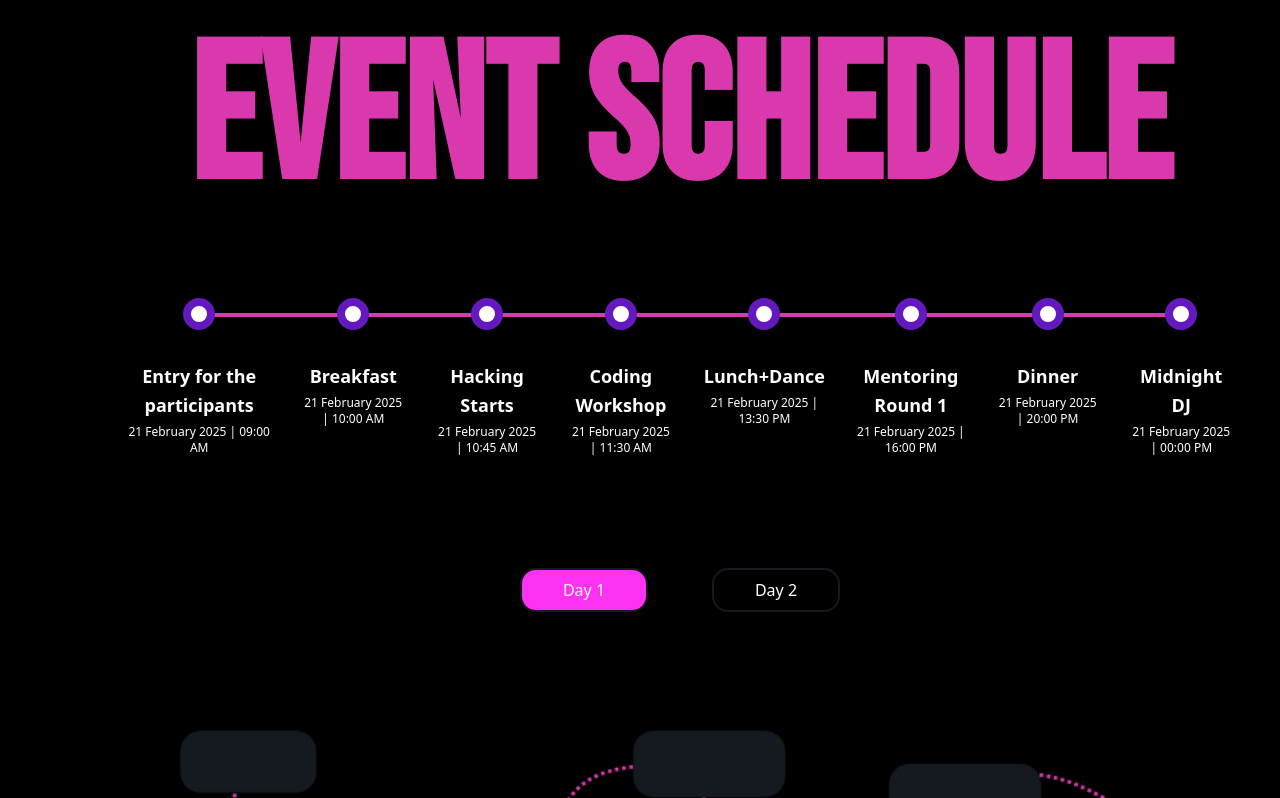
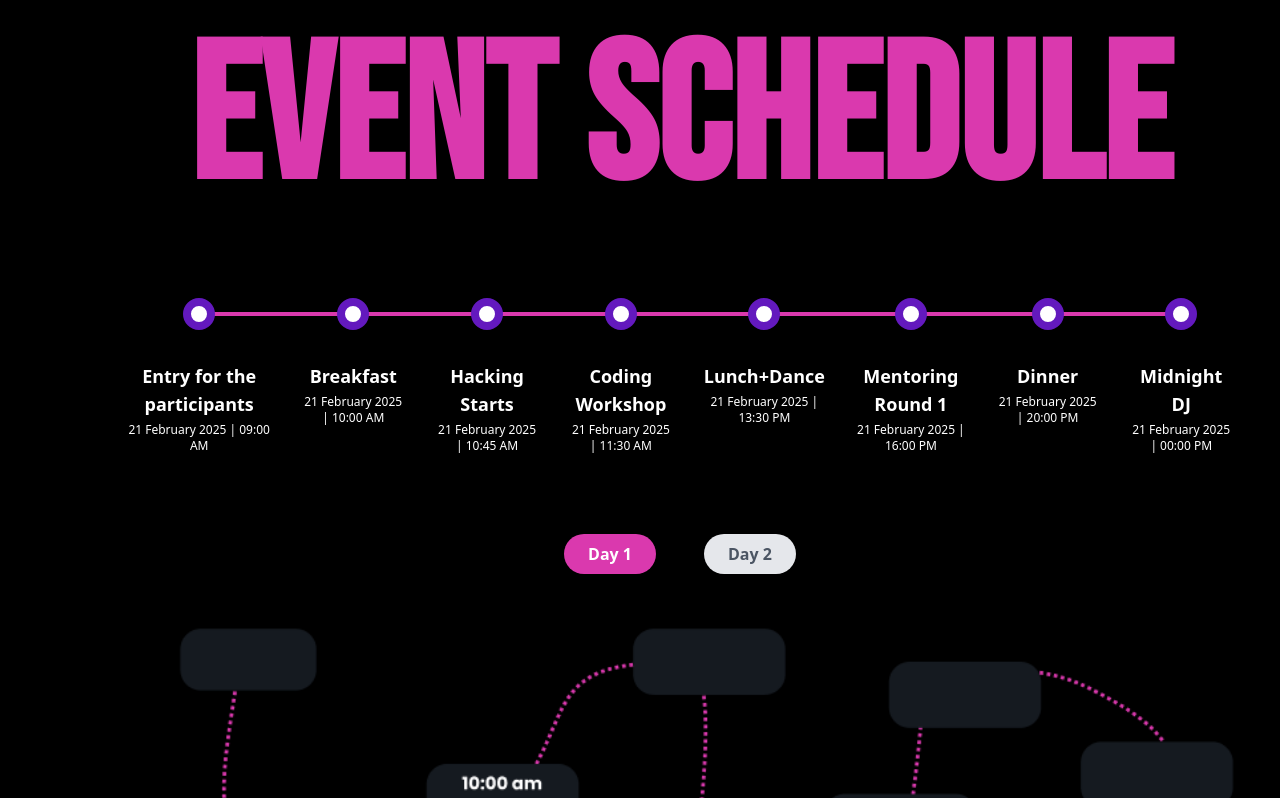
Before and after one commit to THEGAMECHANGER416/CodeKshetra2.0, a React (Vite) app: page /#/ in a window 1280 px wide. Shown: the part 2171-2969 px from the top of the page. Built offline with nearby package versions, Linux system fonts and the light colour scheme.

Commit message:
Updated Timeline

```diff
--- a/src/components/custom/TimeLine.tsx
+++ b/src/components/custom/TimeLine.tsx
@@ -1,7 +1,8 @@
 import React, { useState } from 'react';
-import Mobile from '/assets/mobile.png'; // Use this format
-import Tablet from "/assets/tablet.png"
-import laptop from "/assets/laptop.png"
+import Mobile from '/assets/mobile.png';
+import Tablet from "/assets/tablet.png";
+import laptop from "/assets/laptop.png";
+import { useEffect } from 'react';
 
 interface Task {
   time: string;
@@ -26,7 +27,6 @@ const dayData: DayContent[] = [
       { time: '16:00 PM', description: 'Mentoring Round 1', date: '21 February 2025' },
       { time: '20:00 PM', description: 'Dinner', date: '21 February 2025' },
       { time: '00:00 PM', description: 'Midnight DJ', date: '21 February 2025' },
-
     ],
   },
   {
@@ -39,70 +39,73 @@ const dayData: DayContent[] = [
       { time: '15:00 PM', description: 'Result Declaration for top 15', date: '22 February 2025' },
       { time: '16:30 PM', description: 'Judgement Round Begins', date: '22 February 2025' },
       { time: '18:30 PM', description: 'Winner Declaration', date: '22 February 2025' },
-
     ],
   },
 ];
 
 const TimeLine: React.FC = () => {
   const [selectedDay, setSelectedDay] = useState(0);
+  const [isBetween768And900, setIsBetween768And900] = useState(false);
+
+  useEffect(() => {
+    const handleResize = () => {
+      const width = window.innerWidth;
+      setIsBetween768And900(width >= 768 && width <= 900);
+    };
+
+    handleResize(); // Check width on initial load
+    window.addEventListener('resize', handleResize); // Listen for window resize
+
+    // Clean up listener on component unmount
+    return () => window.removeEventListener('resize', handleResize);
+  }, []);
 
   return (
     <div className="p-4 md:pl-24 mt-96">
       <h1 className="md:text-[12rem] font-bebas text-6xl text-pink font-bold mb-[4rem] md:mb-[6rem] text-center">
         EVENT SCHEDULE
       </h1>
-{/* Horizontal timeline for larger screens */}
-{/* Horizontal timeline for larger screens */}
-{/* Horizontal timeline for larger screens */}
-<div className="relative mb-[7rem] hidden md:flex">
-  {/* Background line */}
+
+      {/* Days Button for both horizontal and vertical views, hidden in between-768-900 view */}
+
+
+      {/* Horizontal Timeline for larger screens */}
+      <div className="relative mb-[5rem] hidden md:flex between-768-900:hidden">
         <div className="absolute bg-pink h-1 top-1/2 left-[5rem] right-16 z-0 transform md:translate-y-[-4.5rem]"></div>
-
         {dayData[selectedDay].tasks.map((task, index) => (
-    <div
-      key={index}
-      className="flex flex-col items-center relative px-4"
-      style={{ textAlign: "center" }}
-    >
-      {/* Circle aligned with horizontal line */}
-      <div className="bg-white w-8 h-8 rounded-full border-8 border-purple z-10 relative -translate-y-1/2">
-
-      </div>
-
-      {/* Text content below each circle */}
+          <div key={index} className="flex flex-col items-center relative px-4">
+            <div className="bg-white w-8 h-8 rounded-full border-8 border-purple z-10 relative -translate-y-1/2"></div>
             <div className="flex flex-col items-center mt-4">
-        <span className="text-lg text-white font-bold text-center leading-tight md:leading-normal lg:leading-relaxed">
-          {task.description}
-        </span>
+              <span className="text-lg text-white font-bold text-center">{task.description}</span>
               <span className="text-xs text-white mt-1">{`${task.date} | ${task.time}`}</span>
             </div>
           </div>
         ))}
       </div>
+      <div className="flex justify-center space-x-[3rem] mb-8 md:block between-768-900:hidden">
+        {dayData.map((day, index) => (
+          <button
+            key={index}
+            onClick={() => setSelectedDay(index)}
+            className={`px-6 py-2  font-bold rounded-[3rem] ${selectedDay === index ? 'bg-pink text-white' : 'bg-gray-200 text-gray-600'}`}
+          >
+            {day.title}
+          </button>
+        ))}
+      </div>
 
-
-
-
-
-
-      {/* Vertical timeline for small screens */}
-      <div className="block md:hidden relative mb-10">
+      {/* Vertical Timeline for small screens */}
+      <div className="block md:hidden relative mb-10 between-768-900:hidden">
         <div className="absolute bg-purple-600 w-1 left-[19%] z-0"></div>
-
         <div className="flex flex-col items-start justify-between pl-[15%] relative">
           {dayData[selectedDay].tasks.map((task, index) => (
             <div key={index} className="relative flex justify-between items-start mb-8">
               <div className="flex-shrink-0 relative">
-                {/* Circles */}
                 <div className="bg-white w-8 h-8 rounded-full border-8 border-purple z-10"></div>
-
-                {/* Connecting Line */}
                 {index < dayData[selectedDay].tasks.length - 1 && (
-                  <div className="absolute  left-[50%] transform -translate-x-1/2 w-1 h-[9vh] bg-pink z-0"></div>
+                  <div className="absolute left-[50%] transform -translate-x-1/2 w-1 h-[9vh] bg-pink z-0"></div>
                 )}
               </div>
-
               <div className="ml-4">
                 <span className="text-lg text-white font-bold">{task.description}</span>
                 <br />
@@ -113,22 +116,40 @@ const TimeLine: React.FC = () => {
         </div>
       </div>
 
-      {/* Day selection buttons */}
-      <div className="flex justify-center space-x-[4rem] mb-[6rem]">
-        {dayData.map((day, index) => (
-          <button
-            key={index}
-            onClick={() => setSelectedDay(index)}
-            className={`px-6 py-2 w-32 rounded-2xl border-2 border-secondary font-medium
-              ${selectedDay === index ? 'bg-[#FF32F4] text-white' : 'text-white'}
-              hover:bg-[#FF32F4] transition-colors duration-200`}
-          >
-            {day.title}
-          </button>
+      {/* Between 768-900 view without day buttons */}
+
+      {isBetween768And900 && (
+        <div className="between-768-900:flex between-768-900:space-x-8 between-768-900:justify-center">
+          {dayData.map((day, dayIndex) => (
+            <div key={dayIndex} className="between-768-900:w-1/2 relative">
+              <h2 className="text-2xl font-bold text-pink mb-4 text-center">{day.title}</h2>
+              <div className="relative mb-10">
+                <div className="flex flex-col items-start pl-[25%] relative">
+                  {day.tasks.map((task, index) => (
+                    <div key={index} className="relative flex justify-start items-start mb-8">
+                      <div className="flex-shrink-0 relative">
+                        <div className="bg-white w-8 h-8 rounded-full border-8 border-purple z-10"></div>
+                        {index < day.tasks.length - 1 && (
+                          <div className="absolute left-[50%] transform -translate-x-1/2 w-1 h-[7vh] bg-pink z-0"></div>
+                        )}
+                      </div>
+                      <div className="ml-4">
+                        <span className="text-lg text-white font-bold">{task.description}</span>
+                        <br />
+                        <span className="text-sm text-white mt-1">{`${task.date} | ${task.time}`}</span>
+                      </div>
+                    </div>
                   ))}
                 </div>
+              </div>
+            </div>
+          ))}
+        </div>
+      )}
 
-      {/* Image section */}
+
+
+      {/* Image Section */}
       <div className="text-center h-[15rem] w-full mb-[16rem]">
         <picture>
           <source media="(min-width: 1024px)" srcSet={laptop} />
@@ -140,10 +161,8 @@ const TimeLine: React.FC = () => {
           />
         </picture>
       </div>
-
     </div>
   );
 };
 
-
 export default TimeLine;
--- a/tailwind.config.js
+++ b/tailwind.config.js
@@ -6,7 +6,7 @@ export default {
     extend: {
       screens: {
         'max-w-400': '400px', // Custom screen for min-width 600px
-        'between-768-900': { 'min': '768px', 'max': '1000px' },
+        'between-768-900': { 'min': '768px', 'max': '900px' },
         'min-w-1024': '1024px'
       },
       fontFamily: {
```
Lines whose indentation alone changed are shown as unchanged.
